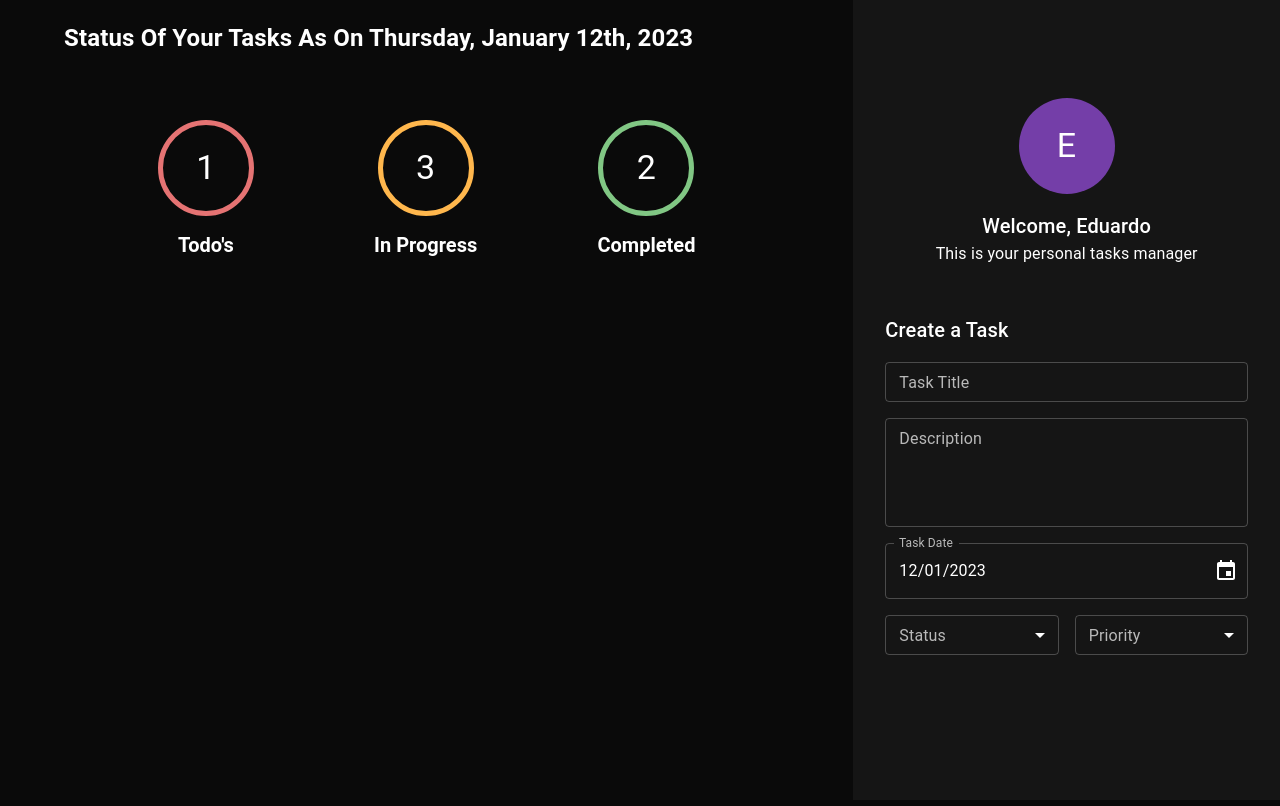
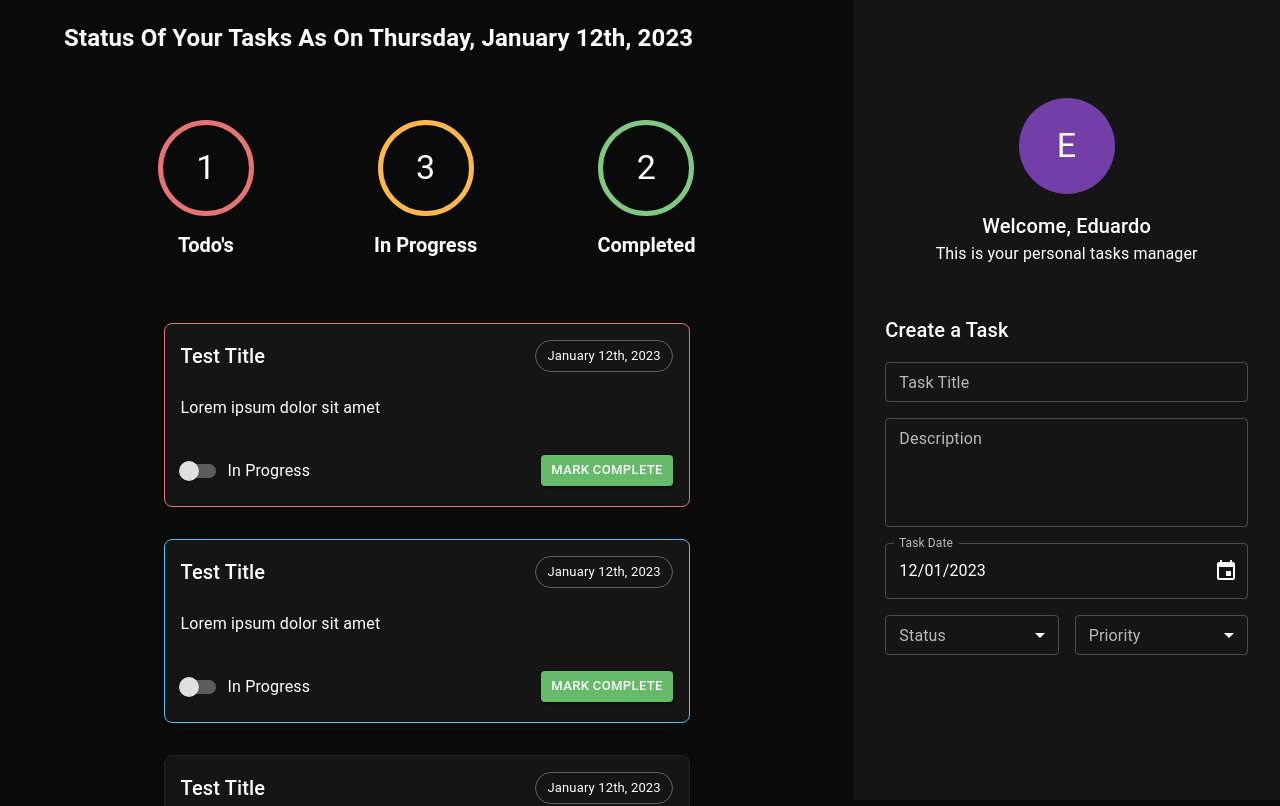
Before and after one commit to ebdonato/ts-course-frontend, a React (Vite) app: page / in a window 1280 px wide. Shown: the top 806 px of the page. Built offline with nearby package versions, Linux system fonts and the light colour scheme.

Commit message:
add task

```diff
--- /dev/null
+++ b/src/components/task/Task.tsx
@@ -0,0 +1,57 @@
+import { FC, ReactElement } from "react"
+
+import { Box } from "@mui/material"
+import PropTypes from "prop-types"
+
+import { ITask } from "./interfaces/ITask"
+import { Priority } from "../createTaskForm/enums/Priority"
+import { Status } from "../createTaskForm/enums/Status"
+import { TaskDescription } from "./TaskDescription"
+import { TaskFooter } from "./TaskFooter"
+import { TaskHeader } from "./TaskHeader"
+import { renderPriorityBorderColor } from "./helpers/renderPriorityBorderColor"
+
+export const Task: FC<ITask> = (props): ReactElement => {
+    //  Destructure props
+    const {
+        title = "Test Title",
+        date = new Date(),
+        description = "Lorem ipsum dolor sit amet",
+        priority = Priority.normal,
+        status = Status.completed,
+        onStatusChange = (e) => console.log(e),
+        onClick = (e) => console.log(e),
+    } = props
+
+    return (
+        <Box
+            display="flex"
+            width="100%"
+            justifyContent="flex-start"
+            flexDirection="column"
+            mb={4}
+            p={2}
+            sx={{
+                width: "100%",
+                backgroundColor: "background.paper",
+                borderRadius: "8px",
+                border: "1px solid",
+                borderColor: renderPriorityBorderColor(priority),
+            }}
+        >
+            <TaskHeader title={title} date={date} />
+            <TaskDescription description={description} />
+            <TaskFooter onClick={onClick} onStatusChange={onStatusChange} />
+        </Box>
+    )
+}
+
+Task.propTypes = {
+    title: PropTypes.string,
+    date: PropTypes.instanceOf(Date),
+    description: PropTypes.string,
+    onStatusChange: PropTypes.func,
+    onClick: PropTypes.func,
+    priority: PropTypes.string,
+    status: PropTypes.string,
+}
--- /dev/null
+++ b/src/components/task/TaskDescription.tsx
@@ -0,0 +1,21 @@
+import { FC, ReactElement } from "react"
+
+import { Box, Typography } from "@mui/material"
+import PropTypes from "prop-types"
+
+import { ITaskDescription } from "./interfaces/ITaskDescription"
+
+export const TaskDescription: FC<ITaskDescription> = (props): ReactElement => {
+    //  Destructure Props
+    const { description = "Lorem ipsum dolor sit amet" } = props
+
+    return (
+        <Box>
+            <Typography>{description}</Typography>
+        </Box>
+    )
+}
+
+TaskDescription.propTypes = {
+    description: PropTypes.string,
+}
--- /dev/null
+++ b/src/components/task/TaskFooter.tsx
@@ -0,0 +1,34 @@
+import { FC, ReactElement } from "react"
+
+import { Box, Button, FormControlLabel, Switch } from "@mui/material"
+import PropTypes from "prop-types"
+
+import { ITaskFooter } from "./interfaces/ITaskFooter"
+
+export const TaskFooter: FC<ITaskFooter> = (props): ReactElement => {
+    //  Destructure props
+    const { onStatusChange = (e) => console.log(e), onClick = (e) => console.log(e) } = props
+
+    return (
+        <Box display="flex" justifyContent="space-between" alignItems="center" mt={4}>
+            <FormControlLabel
+                label="In Progress"
+                control={<Switch onChange={(e) => onStatusChange(e)} color="warning" />}
+            />
+            <Button
+                variant="contained"
+                color="success"
+                size="small"
+                sx={{ color: "#ffffff" }}
+                onClick={(e) => onClick(e)}
+            >
+                Mark Complete
+            </Button>
+        </Box>
+    )
+}
+
+TaskFooter.propTypes = {
+    onStatusChange: PropTypes.func,
+    onClick: PropTypes.func,
+}
--- /dev/null
+++ b/src/components/task/TaskHeader.tsx
@@ -0,0 +1,28 @@
+import { FC, ReactElement } from "react"
+
+import { Box, Chip, Typography } from "@mui/material"
+import PropTypes from "prop-types"
+
+import { ITaskHeader } from "./interfaces/ITaskHeader"
+import { format } from "date-fns"
+
+export const TaskHeader: FC<ITaskHeader> = (props): ReactElement => {
+    // Destructure props
+    const { title = "Default Title", date = new Date() } = props
+
+    return (
+        <Box display="flex" width="100%" justifyContent="space-between" mb={3}>
+            <Box>
+                <Typography variant="h6">{title}</Typography>
+            </Box>
+            <Box>
+                <Chip variant="outlined" label={format(date, "PPP")} />
+            </Box>
+        </Box>
+    )
+}
+
+TaskHeader.propTypes = {
+    title: PropTypes.string,
+    date: PropTypes.instanceOf(Date),
+}
--- /dev/null
+++ b/src/components/task/helpers/renderPriorityBorderColor.ts
@@ -0,0 +1,13 @@
+import { Priority } from "../../createTaskForm/enums/Priority"
+
+export const renderPriorityBorderColor = (priority: string): string => {
+    const dict: {
+        [key: string]: string
+    } = {
+        [Priority.normal]: "grey.900",
+        [Priority.low]: "info.light",
+        [Priority.high]: "error.light",
+    }
+
+    return dict[priority] ?? "grey.900"
+}
--- /dev/null
+++ b/src/components/task/interfaces/ITask.ts
@@ -0,0 +1,9 @@
+import { ITaskDescription } from "./ITaskDescription"
+import { ITaskFooter } from "./ITaskFooter"
+import { ITaskHeader } from "./ITaskHeader"
+
+export interface ITask extends ITaskHeader, ITaskDescription, ITaskFooter {
+    id?: string
+    priority?: string
+    status?: string
+}
--- /dev/null
+++ b/src/components/task/interfaces/ITaskDescription.ts
@@ -0,0 +1,3 @@
+export interface ITaskDescription {
+    description?: string
+}
--- /dev/null
+++ b/src/components/task/interfaces/ITaskFooter.ts
@@ -0,0 +1,6 @@
+import React from "react"
+
+export interface ITaskFooter {
+    onStatusChange?: (e: React.ChangeEvent<HTMLInputElement>) => void
+    onClick?: (e: React.MouseEvent<HTMLButtonElement> | React.MouseEvent<HTMLAnchorElement>) => void
+}
--- /dev/null
+++ b/src/components/task/interfaces/ITaskHeader.ts
@@ -0,0 +1,4 @@
+export interface ITaskHeader {
+    title?: string
+    date?: Date
+}
--- a/src/components/taskArea/TaskArea.tsx
+++ b/src/components/taskArea/TaskArea.tsx
@@ -6,6 +6,8 @@
 // import { Task } from "../task/task"
 import { TaskCounter } from "../taskCounter/taskCounter"
 import { Status } from "../createTaskForm/enums/Status"
+import { Task } from "../task/task"
+import { Priority } from "../createTaskForm/enums/Priority"
 
 export const TaskArea: FC = (): ReactElement => {
     return (
@@ -29,9 +31,9 @@
                     <TaskCounter status={Status.completed} count={2} />
                 </Grid>
                 <Grid item display="flex" flexDirection="column" xs={10} md={8}>
-                    {/* <Task />
-                    <Task />
-                    <Task /> */}
+                    <Task priority={Priority.high} />
+                    <Task priority={Priority.low} />
+                    <Task priority={Priority.normal} />
                 </Grid>
             </Grid>
         </Grid>
```
